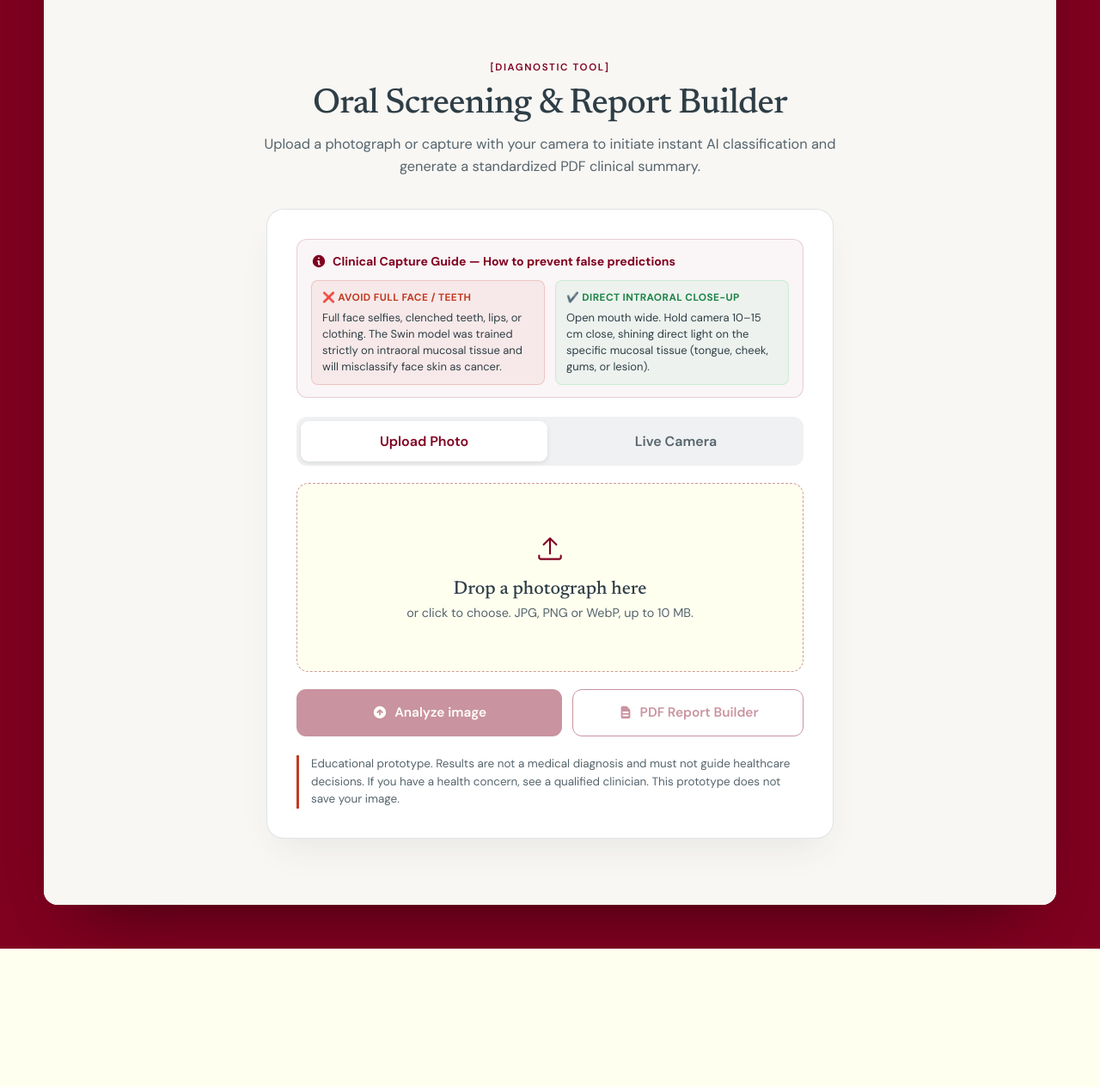
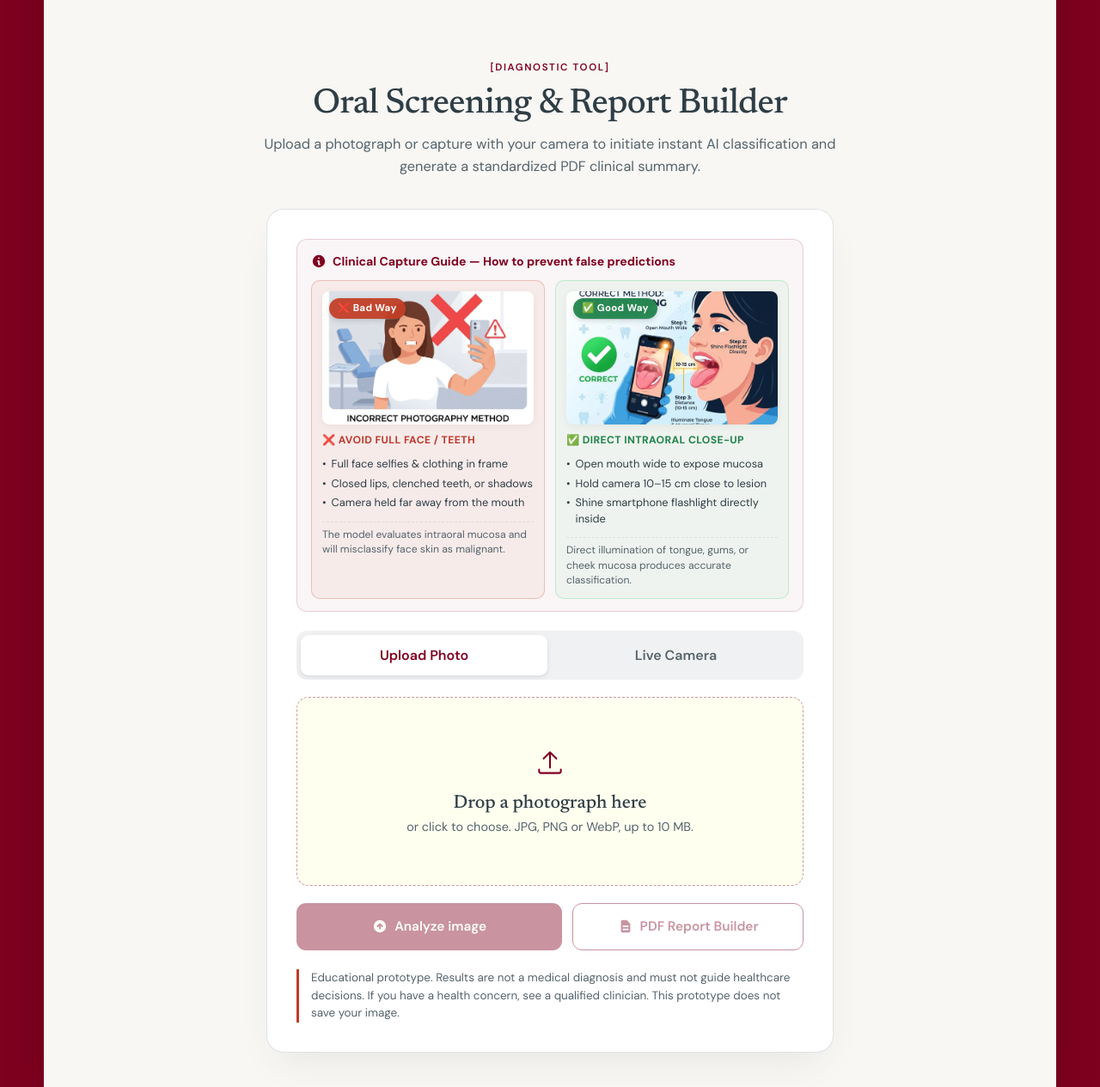
Before and after one commit to ayse-hatun/oral-cancer-detector, a Flask app: page / in a window 1280 px wide. Shown: the part 1024-2289 px from the top of the page at 86% size. Before the commit the page ends 2128 px from the top, so only its background shows below. Run offline with Flask 3, Linux system fonts and the light colour scheme; some libraries are stand-ins or nearby versions.

Commit message:
feat: add graphic visual illustration cards for good way and bad way image capture guide

```diff
--- a/templates/index.html
+++ b/templates/index.html
@@ -992,41 +992,112 @@
     }
 
     .guide-col {
-      font-size: 0.81rem;
+      font-size: 0.82rem;
       line-height: 1.45;
-      padding: 10px 12px;
+      padding: 12px;
+      border-radius: 10px;
+      display: flex;
+      flex-direction: column;
+      gap: 8px;
+    }
+
+    .guide-col.dont {
+      background: rgba(194, 59, 34, 0.05);
+      border: 1.5px solid rgba(194, 59, 34, 0.25);
+    }
+
+    .guide-col.do {
+      background: rgba(46, 204, 113, 0.05);
+      border: 1.5px solid rgba(46, 204, 113, 0.25);
+    }
+
+    .guide-img-wrap {
+      position: relative;
+      width: 100%;
       border-radius: 8px;
-    }
-
-    .guide-col.dont {
-      background: rgba(194, 59, 34, 0.06);
-      border: 1px solid rgba(194, 59, 34, 0.2);
-    }
-
-    .guide-col.do {
-      background: rgba(46, 204, 113, 0.06);
-      border: 1px solid rgba(46, 204, 113, 0.2);
-    }
-
-    .guide-col p {
-      margin: 6px 0 0;
-      color: var(--charcoal);
+      overflow: hidden;
+      background: #ECE7DE;
+      box-shadow: 0 2px 8px rgba(0, 0, 0, 0.06);
+    }
+
+    .guide-img {
+      width: 100%;
+      height: 155px;
+      object-fit: cover;
+      display: block;
+      transition: transform 0.3s ease;
+    }
+
+    .guide-col:hover .guide-img {
+      transform: scale(1.025);
+    }
+
+    .guide-img-pill {
+      position: absolute;
+      top: 8px;
+      left: 8px;
+      font-size: 0.72rem;
+      font-weight: 700;
+      letter-spacing: 0.3px;
+      padding: 4px 10px;
+      border-radius: 20px;
+      backdrop-filter: blur(8px);
+      box-shadow: 0 2px 6px rgba(0, 0, 0, 0.15);
+    }
+
+    .guide-img-pill.bad {
+      background: rgba(194, 59, 34, 0.92);
+      color: #fff;
+    }
+
+    .guide-img-pill.good {
+      background: rgba(30, 132, 73, 0.92);
+      color: #fff;
     }
 
     .guide-badge {
-      font-size: 0.74rem;
+      font-size: 0.76rem;
       font-weight: 700;
-      display: inline-block;
+      display: inline-flex;
+      align-items: center;
+      gap: 5px;
       text-transform: uppercase;
       letter-spacing: 0.4px;
+      margin-top: 2px;
     }
 
     .guide-badge.bad {
-      color: var(--coral);
+      color: #C0392B;
     }
 
     .guide-badge.good {
       color: #1E8449;
+    }
+
+    .guide-bullets {
+      margin: 2px 0 0;
+      padding: 0;
+      list-style: none;
+      display: flex;
+      flex-direction: column;
+      gap: 4px;
+      font-size: 0.8rem;
+      color: var(--charcoal);
+    }
+
+    .guide-bullets li {
+      display: flex;
+      align-items: flex-start;
+      gap: 6px;
+    }
+
+    .guide-col p.guide-note {
+      margin: 4px 0 0;
+      font-size: 0.76rem;
+      color: var(--muted);
+      line-height: 1.4;
+      border-top: 1px dashed rgba(0, 0, 0, 0.08);
+      padding-top: 6px;
     }
 
     /* Inconclusive Result Card */
@@ -1342,13 +1413,40 @@
             <span>Clinical Capture Guide — How to prevent false predictions</span>
           </div>
           <div class="clinical-guide-grid">
+            <!-- Bad Example Card -->
             <div class="guide-col dont">
+              <div class="guide-img-wrap">
+                <picture>
+                  <source srcset="/static/guide_bad.webp" type="image/webp">
+                  <img src="/static/guide_bad.jpg" alt="Bad method: distant full face selfie with clenched teeth" class="guide-img">
+                </picture>
+                <span class="guide-img-pill bad">❌ Bad Way</span>
+              </div>
               <span class="guide-badge bad">❌ Avoid Full Face / Teeth</span>
-              <p>Full face selfies, clenched teeth, lips, or clothing. The Swin model was trained strictly on intraoral mucosal tissue and will misclassify face skin as cancer.</p>
+              <ul class="guide-bullets">
+                <li><span>•</span><span>Full face selfies &amp; clothing in frame</span></li>
+                <li><span>•</span><span>Closed lips, clenched teeth, or shadows</span></li>
+                <li><span>•</span><span>Camera held far away from the mouth</span></li>
+              </ul>
+              <p class="guide-note">The model evaluates intraoral mucosa and will misclassify face skin as malignant.</p>
             </div>
+
+            <!-- Good Example Card -->
             <div class="guide-col do">
-              <span class="guide-badge good">✔️ Direct Intraoral Close-up</span>
-              <p>Open mouth wide. Hold camera 10–15 cm close, shining direct light on the specific mucosal tissue (tongue, cheek, gums, or lesion).</p>
+              <div class="guide-img-wrap">
+                <picture>
+                  <source srcset="/static/guide_good.webp" type="image/webp">
+                  <img src="/static/guide_good.jpg" alt="Good method: close-up mouth with direct flashlight illumination" class="guide-img">
+                </picture>
+                <span class="guide-img-pill good">✅ Good Way</span>
+              </div>
+              <span class="guide-badge good">✅ Direct Intraoral Close-up</span>
+              <ul class="guide-bullets">
+                <li><span>•</span><span>Open mouth wide to expose mucosa</span></li>
+                <li><span>•</span><span>Hold camera 10–15 cm close to lesion</span></li>
+                <li><span>•</span><span>Shine smartphone flashlight directly inside</span></li>
+              </ul>
+              <p class="guide-note">Direct illumination of tongue, gums, or cheek mucosa produces accurate classification.</p>
             </div>
           </div>
         </div>
```
Also changed, not shown: static/guide_bad.jpg (added), static/guide_bad.webp (added), static/guide_good.jpg (added), static/guide_good.webp (added).
